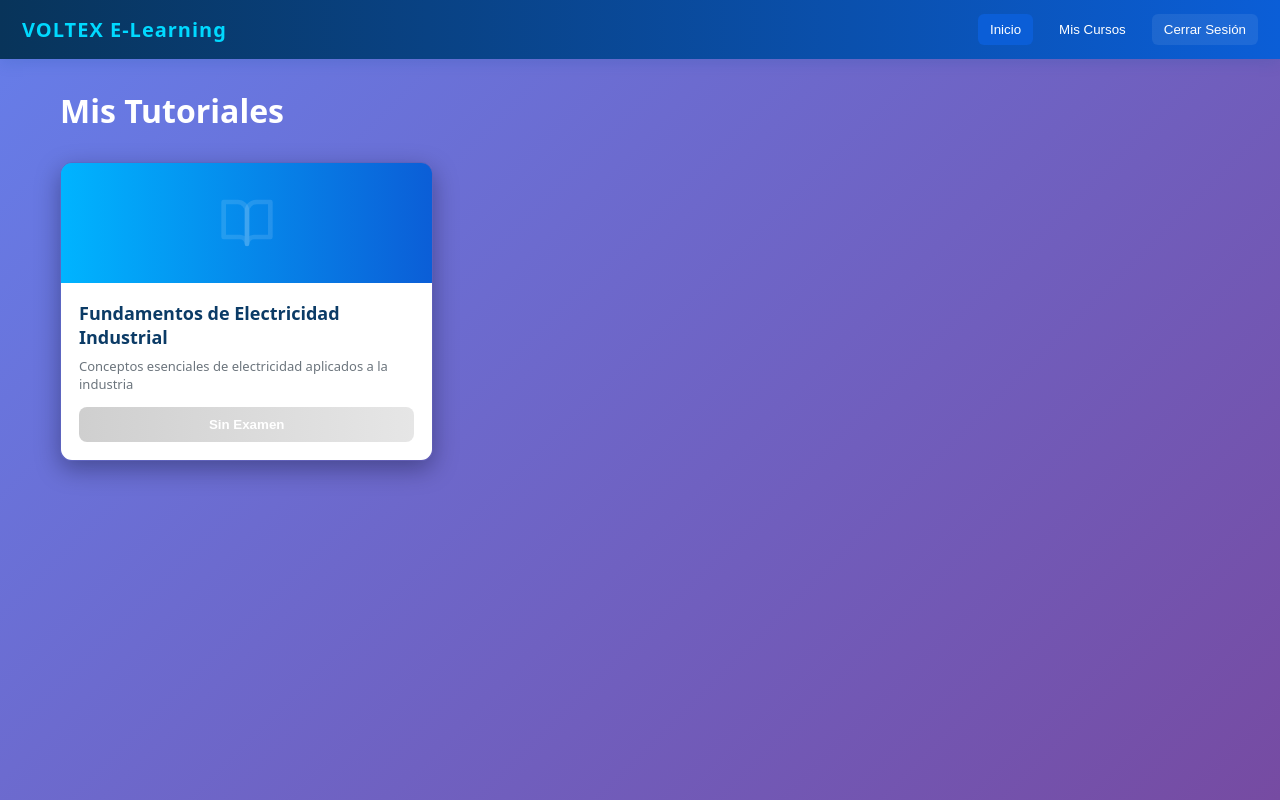
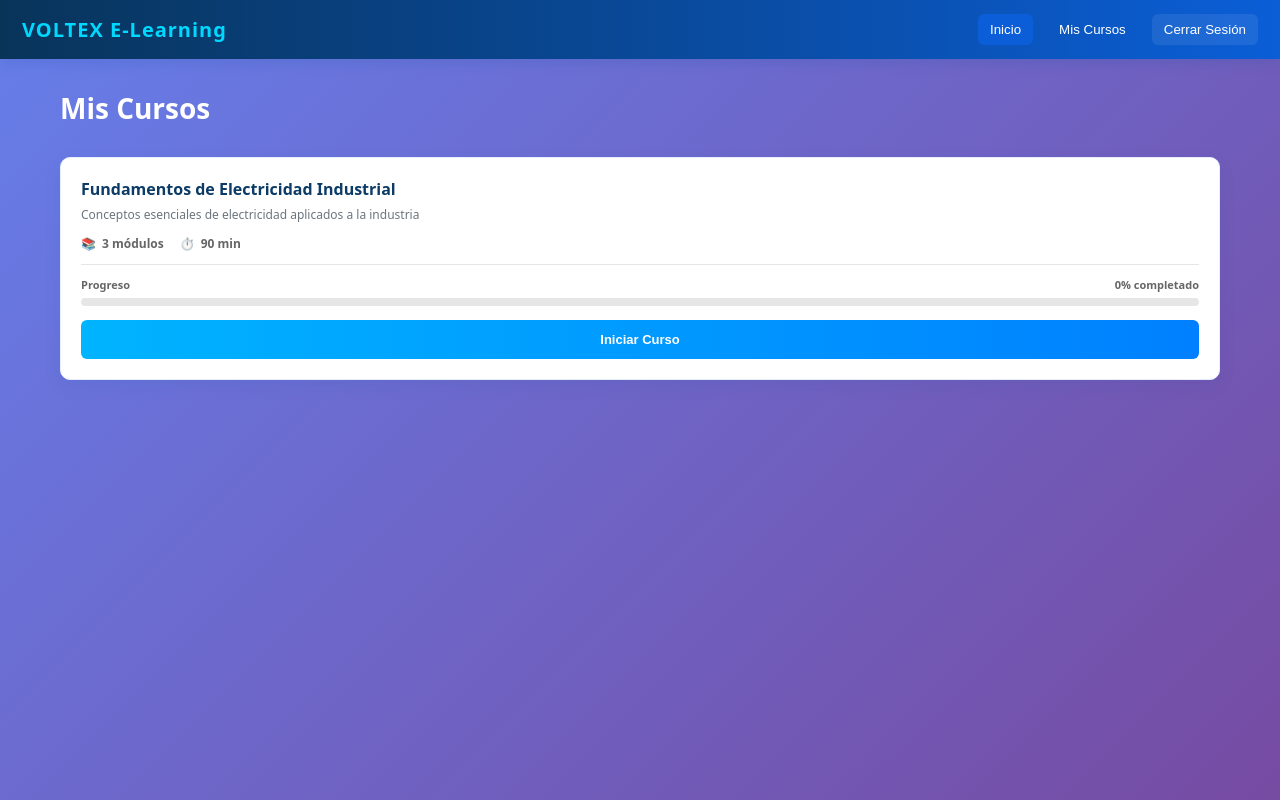
Before and after one commit to MC-Edgar/Voltex-E-learning, a React (Vite) app in the folder Voltex elearning/: page / in a window 1280 px wide. Both pictures are taken after typing "name@example.com", "Sample123" into the empty fields and a click on the button "LOGIN". Built offline with nearby package versions, Linux system fonts and the light colour scheme.

Commit message:
Feature: Student dashboard redesign with progress tracking, module count, duration, and exam status

```diff
--- a/Voltex elearning/src/App.jsx
+++ b/Voltex elearning/src/App.jsx
@@ -10,9 +10,29 @@ export default function App() {
       title: 'Fundamentos de Electricidad Industrial',
       description: 'Conceptos esenciales de electricidad aplicados a la industria',
       content: 'Contenido del tutorial...',
-      sections: [],
+      sections: [
+        { id: 1, title: 'Introducción', duration: '15' },
+        { id: 2, title: 'Conceptos Básicos', duration: '30' },
+        { id: 3, title: 'Aplicaciones Prácticas', duration: '45' }
+      ],
       progress: 0,
-      exam: null
+      exam: {
+        id: 'exam-1',
+        questions: [
+          {
+            id: 'q1',
+            text: '¿Cuál es la unidad de voltaje?',
+            options: ['Amperio', 'Voltio', 'Ohmio', 'Vatio'],
+            correctAnswer: 1
+          },
+          {
+            id: 'q2',
+            text: '¿Qué es la corriente eléctrica?',
+            options: ['Flujo de voltaje', 'Flujo de electrones', 'Resistencia', 'Potencia'],
+            correctAnswer: 1
+          }
+        ]
+      }
     }
   ]);
   const [showAddTutorial, setShowAddTutorial] = useState(false);
@@ -78,7 +98,7 @@ export default function App() {
   const handleStartExam = (tutorialId) => {
     const tutorial = tutorials.find(t => t.id === tutorialId);
     if (tutorial && tutorial.exam) {
-      setCurrentExam({ ...tutorial.exam, tutorialId });
+      setCurrentExam({ ...tutorial.exam, tutorialId, id: tutorial.exam.id });
       setExamAnswers({});
       setExamResults(null);
     }
@@ -106,6 +126,7 @@ export default function App() {
     const passed = percentage >= 60;
 
     const result = {
+      examId: currentExam.id,
       tutorialId: currentExam.tutorialId,
       passed,
       percentage,
@@ -114,6 +135,17 @@ export default function App() {
       timestamp: new Date().toLocaleString(),
       answers: examAnswers
     };
+
+    // Actualizar progreso del tutorial si pasó
+    if (passed) {
+      const updatedTutorials = tutorials.map(t => {
+        if (t.id === currentExam.tutorialId) {
+          return { ...t, progress: 100 };
+        }
+        return t;
+      });
+      setTutorials(updatedTutorials);
+    }
 
     setExamResults(result);
     setExamHistory([...examHistory, result]);
@@ -656,46 +688,137 @@ export default function App() {
         <div style={{ maxWidth: '1200px', margin: '0 auto', padding: '30px 20px' }}>
           <h2 style={{
             color: 'white',
-            fontSize: '32px',
+            fontSize: '28px',
             fontWeight: 'bold',
             marginBottom: '30px'
           }}>
-            Mis Tutoriales
+            Mis Cursos
           </h2>
 
           <div style={{
             display: 'grid',
-            gridTemplateColumns: 'repeat(auto-fill, minmax(300px, 1fr))',
-            gap: '20px'
+            gridTemplateColumns: '1fr',
+            gap: '16px'
           }}>
-            {tutorials.map(tutorial => (
-              <div key={tutorial.id} style={{ borderRadius: '12px', overflow: 'hidden', boxShadow: '0 8px 24px rgba(2,6,23,0.35)', border: '1px solid rgba(0,0,0,0.12)' }}>
-                <div style={{ height: '120px', background: 'linear-gradient(90deg,#00b4ff 0%, #0b5ed7 100%)', display: 'flex', alignItems: 'center', justifyContent: 'center', color: 'rgba(255,255,255,0.12)' }}>
-                  <BookOpen size={56} />
-                </div>
-                <div style={{ background: 'white', padding: '18px' }}>
-                  <h3 style={{ margin: '0 0 8px 0', fontSize: '18px', fontWeight: '700', color: '#0b3b66' }}>{tutorial.title}</h3>
-                  <p style={{ margin: 0, fontSize: '13px', color: '#6c757d' }}>{tutorial.description}</p>
-                  <div style={{ marginTop: 14 }}>
+            {tutorials.map(tutorial => {
+              const totalModules = tutorial.sections?.length || 0;
+              const totalDuration = tutorial.sections?.reduce((acc, s) => {
+                const min = parseInt(s.duration) || 0;
+                return acc + min;
+              }, 0) || 0;
+
+              // Buscar resultado del examen para este usuario (simulado)
+              const examResult = examHistory.find(a => a.examId === tutorial.exam?.id);
+
+              return (
+                <div key={tutorial.id} style={{
+                  background: 'white',
+                  borderRadius: '10px',
+                  overflow: 'hidden',
+                  boxShadow: '0 6px 18px rgba(11,77,150,0.08)',
+                  border: '1px solid #e6eefc'
+                }}>
+                  <div style={{ padding: '20px' }}>
+                    <div style={{ display: 'flex', justifyContent: 'space-between', alignItems: 'flex-start', marginBottom: '12px' }}>
+                      <div style={{ flex: 1 }}>
+                        <h3 style={{ margin: '0 0 6px 0', fontSize: '16px', fontWeight: '700', color: '#0b3b66' }}>
+                          {tutorial.title}
+                        </h3>
+                        <p style={{ margin: 0, fontSize: '12px', color: '#6c757d' }}>
+                          {tutorial.description}
+                        </p>
+                      </div>
+                      {examResult && (
+                        <div style={{
+                          background: examResult.passed ? '#d4edda' : '#f8d7da',
+                          color: examResult.passed ? '#155724' : '#721c24',
+                          padding: '6px 12px',
+                          borderRadius: '6px',
+                          fontSize: '11px',
+                          fontWeight: '700',
+                          whiteSpace: 'nowrap',
+                          marginLeft: '12px'
+                        }}>
+                          {examResult.passed ? '✓ APROBADO' : '✗ REPROBADO'}
+                        </div>
+                      )}
+                    </div>
+
+                    <div style={{
+                      display: 'flex',
+                      gap: '16px',
+                      fontSize: '12px',
+                      color: '#666',
+                      marginBottom: '12px',
+                      paddingBottom: '12px',
+                      borderBottom: '1px solid #e6e6e6'
+                    }}>
+                      <div style={{ display: 'flex', alignItems: 'center', gap: '6px' }}>
+                        📚 <strong>{totalModules} módulos</strong>
+                      </div>
+                      <div style={{ display: 'flex', alignItems: 'center', gap: '6px' }}>
+                        ⏱️ <strong>{totalDuration} min</strong>
+                      </div>
+                      {examResult && (
+                        <div style={{ display: 'flex', alignItems: 'center', gap: '6px' }}>
+                          ⭐ <strong>{examResult.percentage}%</strong>
+                        </div>
+                      )}
+                    </div>
+
+                    <div style={{ marginBottom: '14px' }}>
+                      <div style={{
+                        display: 'flex',
+                        justifyContent: 'space-between',
+                        fontSize: '11px',
+                        color: '#666',
+                        marginBottom: '6px',
+                        fontWeight: '600'
+                      }}>
+                        <span>Progreso</span>
+                        <span>{Math.round((tutorial.progress || 0) * 100) / 100}% completado</span>
+                      </div>
+                      <div style={{
+                        background: '#e6e6e6',
+                        borderRadius: '6px',
+                        height: '8px',
+                        overflow: 'hidden'
+                      }}>
+                        <div style={{
+                          background: 'linear-gradient(90deg,#00b4ff,#0080ff)',
+                          height: '100%',
+                          width: `${(tutorial.progress || 0) * 100}%`,
+                          transition: 'width 0.3s ease'
+                        }} />
+                      </div>
+                    </div>
+
                     <button
-                      onClick={() => { if (tutorial.exam) { handleStartExam(tutorial.id); } else { alert('Este curso aún no tiene examen disponible'); } }}
+                      onClick={() => {
+                        if (tutorial.exam) {
+                          handleStartExam(tutorial.id);
+                        } else {
+                          alert('Este curso aún no tiene examen disponible');
+                        }
+                      }}
                       style={{
                         width: '100%',
-                        padding: '10px',
-                        background: tutorial.exam ? 'linear-gradient(90deg,#00b4ff,#00d9ff)' : 'linear-gradient(90deg,#cfcfcf,#e6e6e6)',
+                        padding: '12px',
+                        background: 'linear-gradient(90deg,#00b4ff,#0080ff)',
                         color: 'white',
                         border: 'none',
-                        borderRadius: '8px',
-                        cursor: tutorial.exam ? 'pointer' : 'not-allowed',
-                        fontWeight: '700'
+                        borderRadius: '6px',
+                        cursor: 'pointer',
+                        fontWeight: '700',
+                        fontSize: '13px'
                       }}
                     >
-                      {tutorial.exam ? 'Ir al Examen →' : 'Sin Examen'}
+                      {tutorial.exam ? 'Iniciar Curso' : 'Sin Examen'}
                     </button>
                   </div>
                 </div>
-              </div>
-            ))}
+              );
+            })}
           </div>
         </div>
       </div>
```
